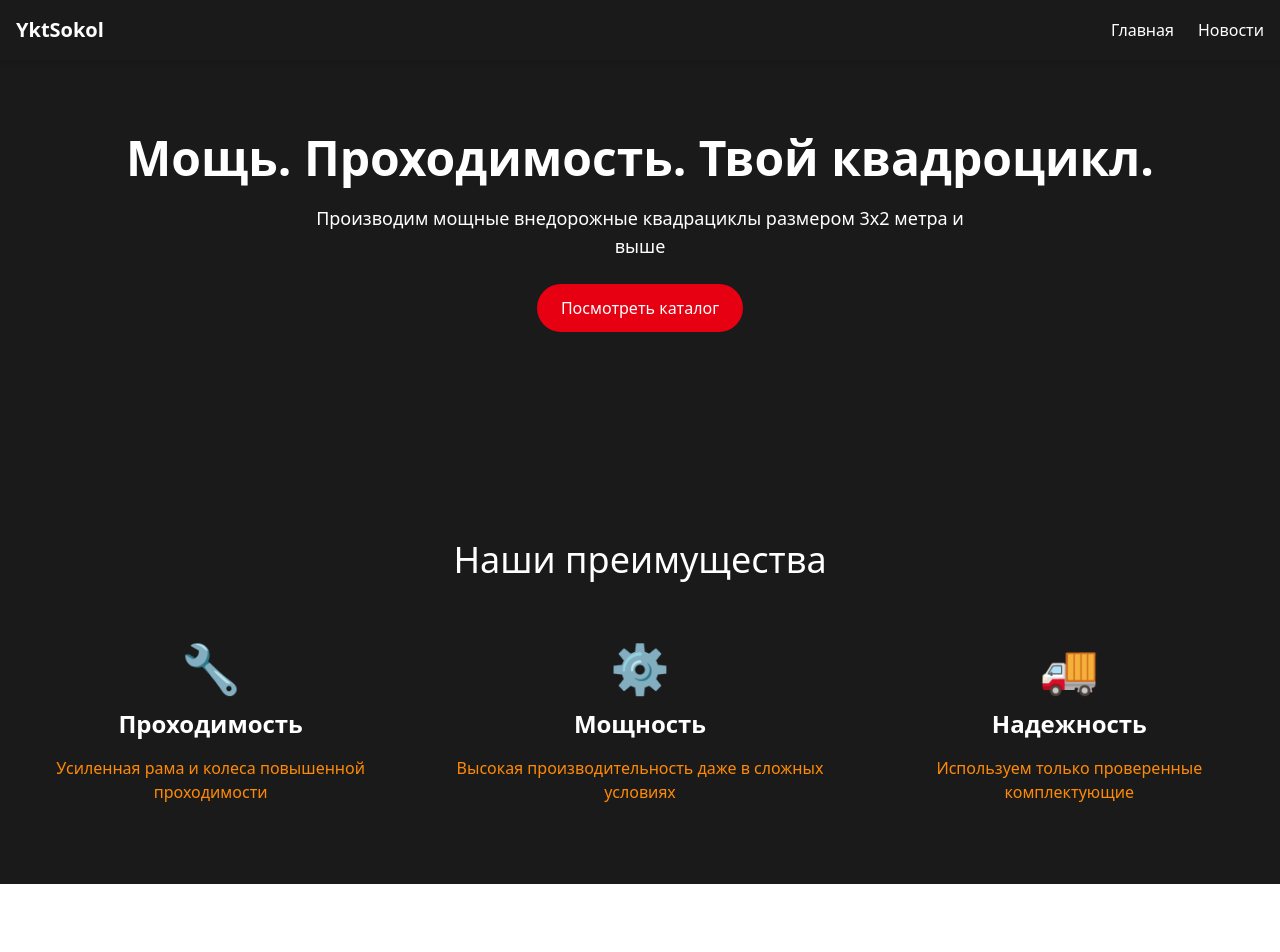
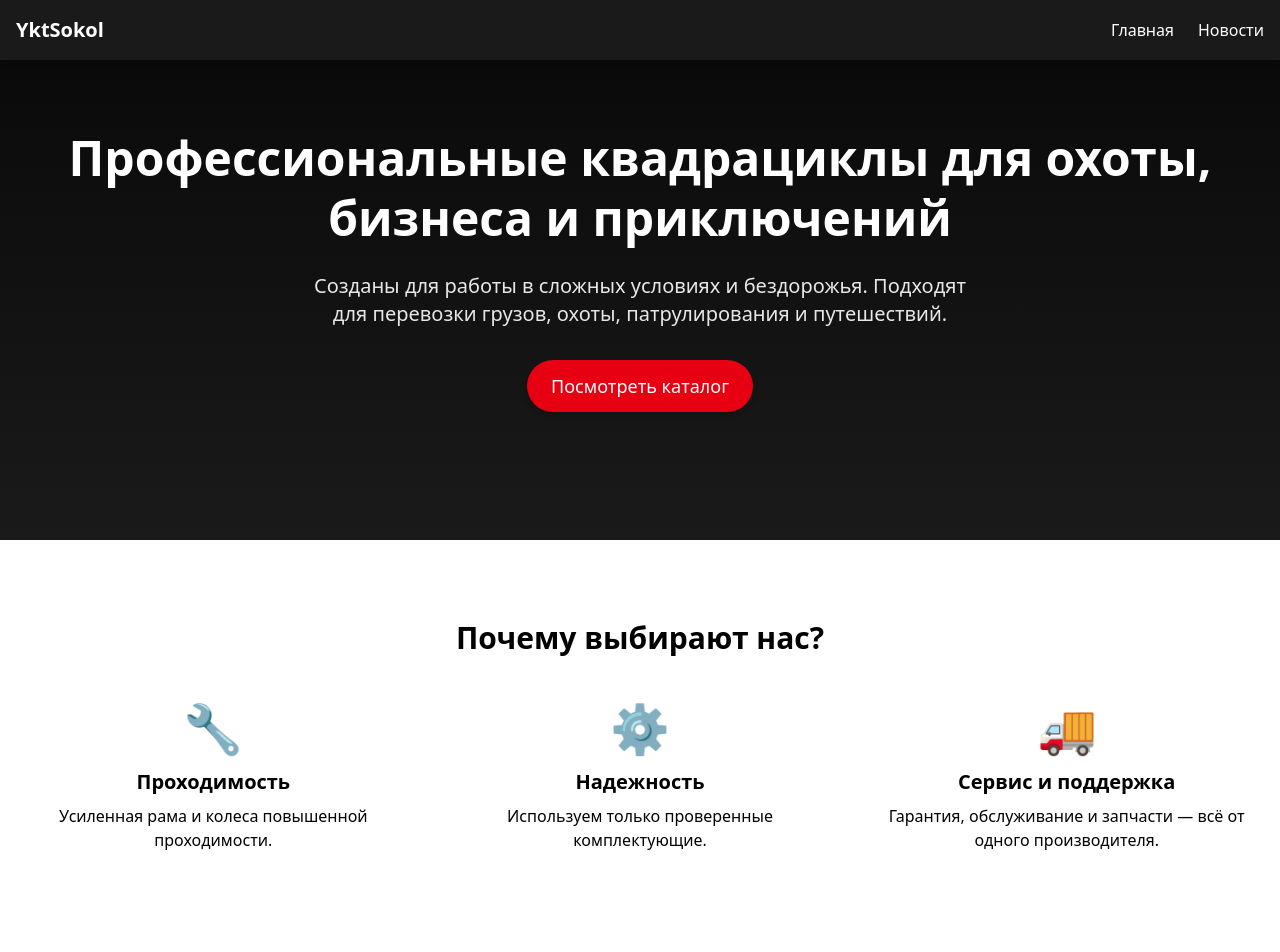
Before and after one commit to ShiruiChan/ykt-sokol, a React (Vite) app: page / in a window 1280 px wide. Shown: the top 952 px of the page. Built offline with nearby package versions, Linux system fonts and the light colour scheme.

Commit message:
красота

```diff
--- a/src/components/Catalog.tsx
+++ b/src/components/Catalog.tsx
@@ -6,7 +6,7 @@ export default function Catalog() {
 		<section id="catalog" className="section bg-light text-dark">
 			<div className="container mx-auto px-4">
 				<h2 className="text-4xl text-center mb-16">Наши модели</h2>
-				<div className="grid grid-cols-1 md:grid-cols-3 gap-10">
+				<div className="grid grid-cols-1 sm:grid-cols-2 lg:grid-cols-3 gap-6">
 					{products.map(product => (
 						<ProductCard key={product.id} product={product} />
 					))}
--- a/src/components/Features.tsx
+++ b/src/components/Features.tsx
@@ -1,23 +1,23 @@
 export default function Features() {
 	return (
-		<section className="bg-dark section text-white">
+		<section className="section bg-light text-dark">
 			<div className="container mx-auto px-4">
-				<h2 className="text-4xl text-center mb-16">Наши преимущества</h2>
-				<div className="grid grid-cols-1 md:grid-cols-3 gap-10">
+				<h2 className="text-3xl font-bold mb-12 text-center">Почему выбирают нас?</h2>
+				<div className="grid grid-cols-1 md:grid-cols-3 gap-8">
 					<div className="text-center">
 						<div className="text-5xl text-primary mb-4">🔧</div>
-						<h3 className="text-2xl font-bold mb-4">Проходимость</h3>
-						<p className="text-orange-400">Усиленная рама и колеса повышенной проходимости</p>
+						<h3 className="text-xl font-semibold mb-2">Проходимость</h3>
+						<p>Усиленная рама и колеса повышенной проходимости.</p>
 					</div>
 					<div className="text-center">
 						<div className="text-5xl text-primary mb-4">⚙️</div>
-						<h3 className="text-2xl font-bold mb-4">Мощность</h3>
-						<p className="text-orange-400">Высокая производительность даже в сложных условиях</p>
+						<h3 className="text-xl font-semibold mb-2">Надежность</h3>
+						<p>Используем только проверенные комплектующие.</p>
 					</div>
 					<div className="text-center">
 						<div className="text-5xl text-primary mb-4">🚚</div>
-						<h3 className="text-2xl font-bold mb-4">Надежность</h3>
-						<p className="text-orange-400">Используем только проверенные комплектующие</p>
+						<h3 className="text-xl font-semibold mb-2">Сервис и поддержка</h3>
+						<p>Гарантия, обслуживание и запчасти — всё от одного производителя.</p>
 					</div>
 				</div>
 			</div>
--- a/src/components/Hero.tsx
+++ b/src/components/Hero.tsx
@@ -1,15 +1,18 @@
 export default function Hero() {
   return (
-    <section className="relative bg-dark text-white py-24 sm:py-32 text-center">
-      <div className="container mx-auto px-4">
-        <h1 className="text-3xl sm:text-4xl md:text-5xl font-bold mb-4 leading-tight">
-          Мощь. Проходимость. Твой квадроцикл.
-        </h1>
-        <p className="text-base sm:text-lg max-w-2xl mx-auto mb-6">
-          Производим мощные внедорожные квадрациклы размером 3x2 метра и выше
-        </p>
+    <section className="bg-dark text-white py-24 sm:py-32 text-center relative overflow-hidden">
+      <div className="container mx-auto px-4 z-10 relative">
+        <h1 className="text-4xl md:text-5xl font-bold mb-6 leading-tight">
+					Профессиональные квадрациклы для охоты, бизнеса и приключений
+				</h1>
+				<p className="text-lg md:text-xl max-w-2xl mx-auto mb-8 opacity-90">
+					Созданы для работы в сложных условиях и бездорожья. Подходят для перевозки грузов, охоты, патрулирования и путешествий.
+				</p>
         <a href="#catalog" className="btn-primary">Посмотреть каталог</a>
       </div>
+
+    		{/* Декоративный фон */}
+      <div className="absolute top-0 left-0 w-full h-full bg-gradient-to-b from-black/70 to-transparent pointer-events-none"></div>
     </section>
   );
 }
--- a/src/components/NewsList.tsx
+++ b/src/components/NewsList.tsx
@@ -1,21 +1,28 @@
-import { newsItems } from '../data/news';
-import { Link } from 'react-router-dom';
+// src/components/NewsList.tsx
+import { useEffect, useState } from 'react';
+import { NewsItem } from '../types';
 
 export default function NewsList() {
-	const latestNews = newsItems.slice(0, 3); // Только последние 3 новости
+  const [news, setNews] = useState<NewsItem[]>([]);
+
+  useEffect(() => {
+    fetch('/api/add-news')
+      .then(res => res.json())
+      .then(data => setNews(data));
+  }, []);
 
   return (
-		<section className="py-12 bg-gray-100">
+    <section className="section bg-light text-dark">
       <div className="container mx-auto px-4">
         <h2 className="text-3xl font-bold mb-8 text-center">Новости компании</h2>
         <div className="grid grid-cols-1 sm:grid-cols-2 lg:grid-cols-3 gap-6">
-					{latestNews.map(item => (
-						<div key={item.id} className="bg-white shadow-md rounded overflow-hidden">
+          {news.map((item, i) => (
+            <div key={i} className="card">
               <img src={item.image} alt={item.title} className="w-full h-48 object-cover" />
               <div className="p-4">
-								<h3 className="text-xl font-semibold">{item.title}</h3>
-								<p className="text-gray-500">{item.date}</p>
-								<a href="#" className="text-orange-500 hover:underline mt-2 inline-block">Читать далее →</a>
+                <h3 className="font-bold">{item.title}</h3>
+                <p className="text-grayText mt-2">{item.date}</p>
+                <p className="mt-2">{item.content}</p>
               </div>
             </div>
           ))}
--- a/src/data/products.ts
+++ b/src/data/products.ts
@@ -34,7 +34,7 @@ export const products: Product[] = [
     images: [
       "/images/quad-2.jpg",
       "/images/quad-2-detail.jpg",
-      "/images/quad-2-side.jpg"
+      "/images/quad-2	-side.jpg"
     ],
     specs: {
       size: "3x2 м",
--- a/src/index.css
+++ b/src/index.css
@@ -7,7 +7,7 @@ html {
 
 /* Переиспользуемые классы */
 .btn-primary {
-  @apply inline-block px-6 py-3 bg-[#E60012] text-white rounded-full hover:bg-[#FF5722] transition duration-300;
+  @apply inline-block text-base md:text-lg px-6 py-3 bg-[#E60012] text-white rounded-full hover:bg-[#FF5722] transition duration-300 shadow-md hover:shadow-lg;
 }
 
 .card {
@@ -31,3 +31,10 @@ html {
 .text-grayText {
   @apply text-[#666];
 }
+
+@media (max-width: 640px) {
+  .mobile-padding {
+    padding-left: 1rem;
+    padding-right: 1rem;
+  }
+}
```
Lines whose indentation alone changed are shown as unchanged.
